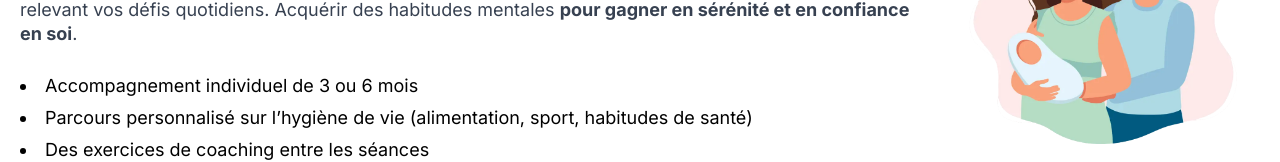
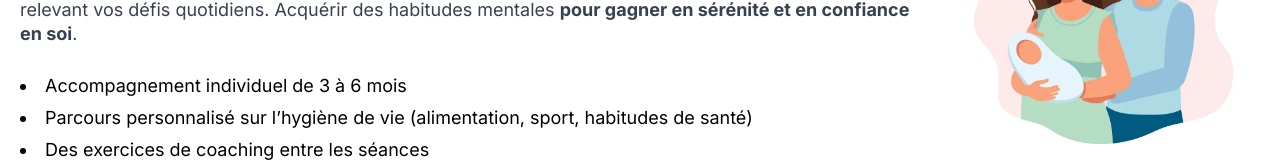
Before and after one commit to antoinebollinger/unpasdeplus-coaching, a Next.js app: page /accompagnement-parents in a window 1280 px wide. Shown: the part 702-864 px from the top of the page. Built offline with nearby package versions, Linux system fonts and the light colour scheme.

Commit message:
🚧 content

```diff
--- a/src/sections/parents/intro.tsx
+++ b/src/sections/parents/intro.tsx
@@ -39,7 +39,7 @@ export default function Intro({ className = '' }: { className?: string }) {
                         <ul className="list-disc list-inside text-lg leading-8">
                             {
                                 [
-                                    "Accompagnement individuel de 3 ou 6 mois",
+                                    "Accompagnement individuel de 3 à 6 mois",
                                     "Parcours personnalisé sur l’hygiène de vie (alimentation, sport, habitudes de santé)",
                                     "Des exercices de coaching entre les séances",
                                     "Echange en ligne pour garder la dynamique"
--- a/src/sections/qui-je-suis/bio.tsx
+++ b/src/sections/qui-je-suis/bio.tsx
@@ -35,7 +35,7 @@ export default function Bio({ className = '' }: { className?: string }) {
                         <div className="handwrite mb-8 text-center md:text-start">
                             <h3>Sabrina Appriou</h3>
                             <h4>
-                                Fondatrice <span className={`${madelyn.className} text-7xl -translate-y-4`}>Un pas de plus</span>
+                                Fondatrice <span className={`${madelyn.className} text-7xl -translate-y-4`}>Un&nbsp;pas&nbsp;de&nbsp;plus</span>
                             </h4>
                         </div>
                         <div className="transition duration-200 opacity-0 translate-y-full about-text">
```
